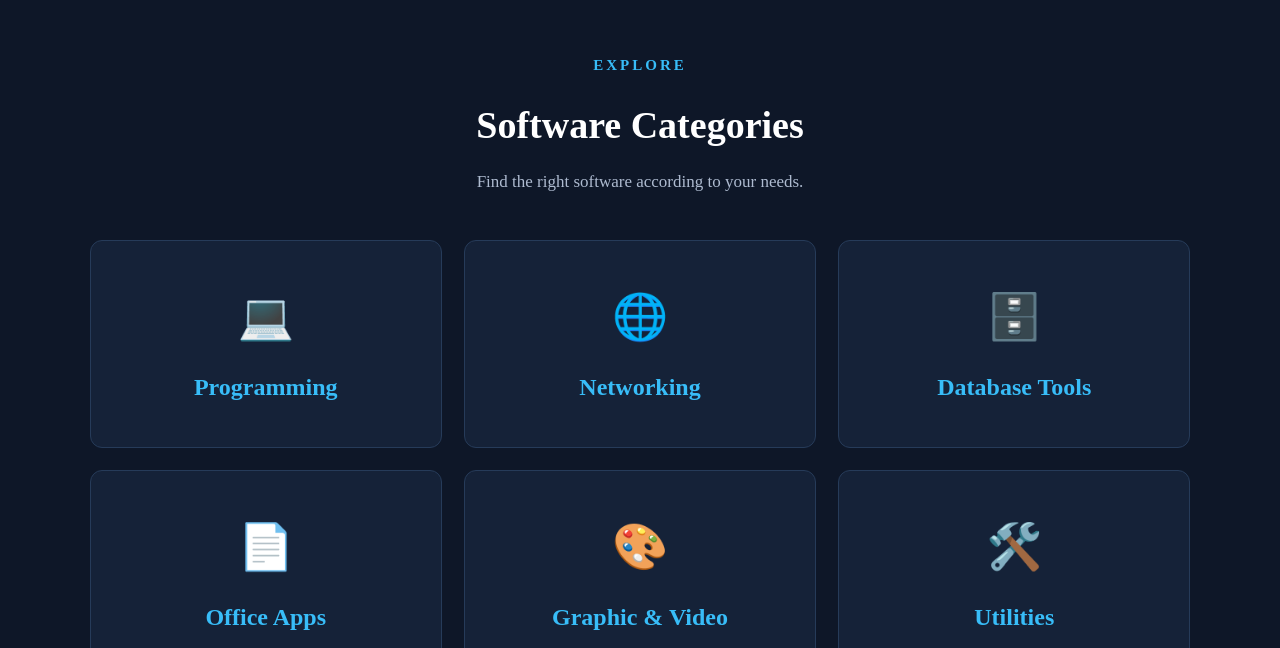
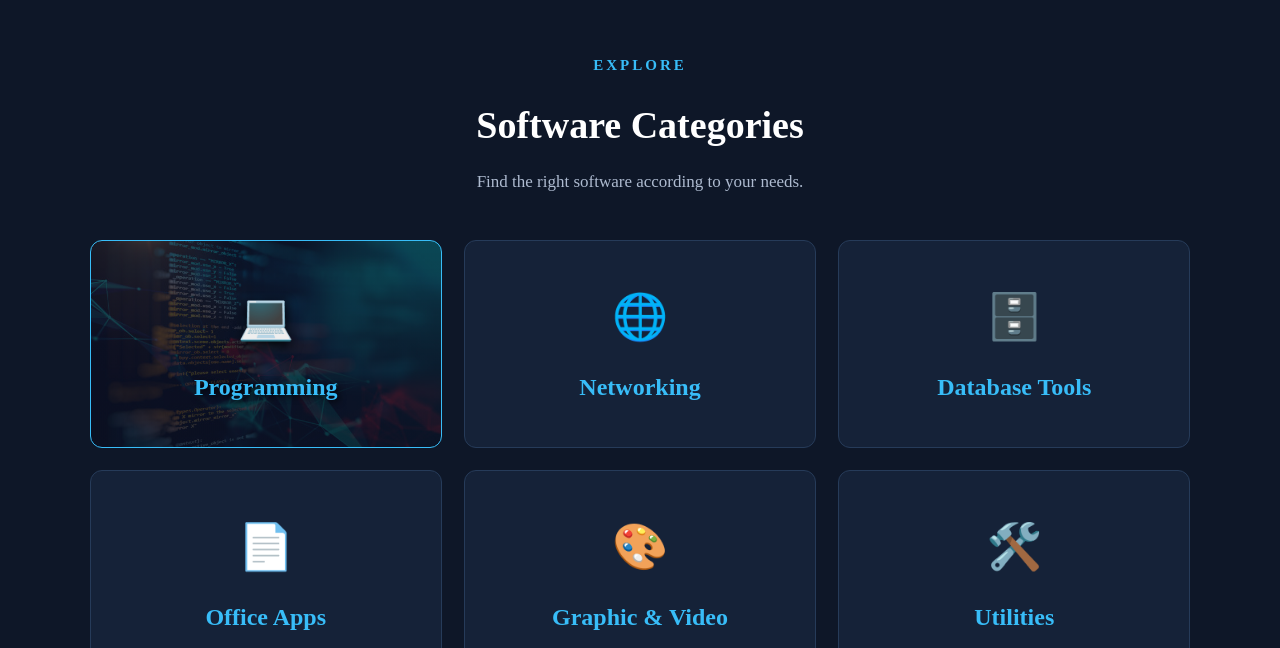
Before and after one commit to kainthg/Software-Hub, a plain HTML site: page index.html in a window 1280 px wide. Shown: the part 657-1305 px from the top of the page. Drawn offline with Linux system fonts and the light colour scheme.

Commit message:
Update index.html

```diff
--- a/index.html
+++ b/index.html
@@ -43,9 +43,14 @@
 
             <div class="category-grid">
 
-                <a href="./programming.html" class="category-card">
-                    <div class="category-icon">💻</div>
-                    <h3>Programming</h3>
+                              <a href="./programming.html" class="category-card" style="
+                    background: linear-gradient(rgba(11, 17, 32, 0.75), rgba(11, 17, 32, 0.85)), url('./code-bg.jpg');
+                    background-size: cover;
+                    background-position: center;
+                    border: 1px solid #38bdf8;
+                ">
+                    <div class="category-icon" style="filter: drop-shadow(0px 4px 6px rgba(0,0,0,0.9));">💻</div>
+                    <h3 style="text-shadow: 2px 2px 6px rgba(0,0,0,0.9);">Programming</h3>
                 </a>
 
                 <a href="./networking.html" class="category-card">
```
